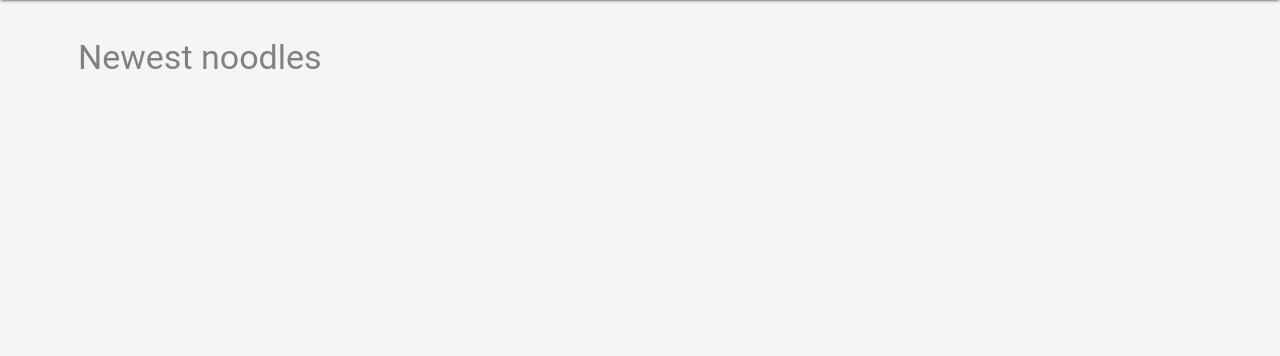
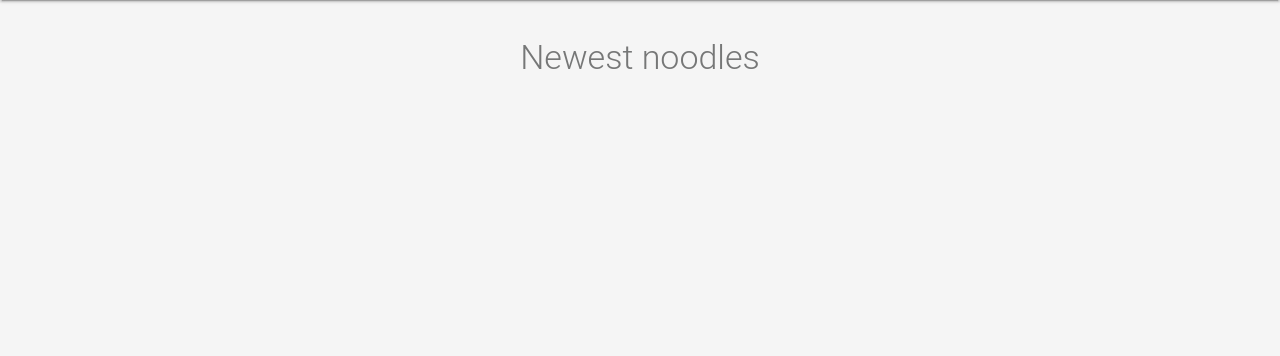
Before and after one commit to abequinonez/udacity-item-catalog, a Flask app: page / in a window 1280 px wide. Shown: the part 64-420 px from the top of the page. Run offline with Flask 2, Linux system fonts and the light colour scheme; data comes from the database, SQL or seed files in the repository; data that the repository does not hold is empty; some libraries are stand-ins or nearby versions.

Commit message:
Change template page heading styles

```diff
--- a/static/css/styles.css
+++ b/static/css/styles.css
@@ -117,7 +117,9 @@ down on pages with short content, at least on initial page load.
 }
 
 .page-heading {
-    margin: 37px 0 8px 13px
+    margin: 37px 13px 8px;
+    color: #767777;
+    text-align: center;
 }
 
 .mdl-grid {
--- a/templates/listings.html
+++ b/templates/listings.html
@@ -1,7 +1,7 @@
 {% extends "layout.html" %}
 {% block content %}
     <div class="listings">
-        <div class="page-heading mdl-typography--display-1-color-contrast">{{page_heading}}</div>
+        <div class="page-heading mdl-typography--font-light mdl-typography--display-1">{{page_heading}}</div>
         <div class="mdl-grid">
             {% for item in items %}
                 <div class="mdl-cell mdl-cell--3-col mdl-cell--4-col-tablet mdl-cell--4-col-phone mdl-card mdl-shadow--2dp">
```
